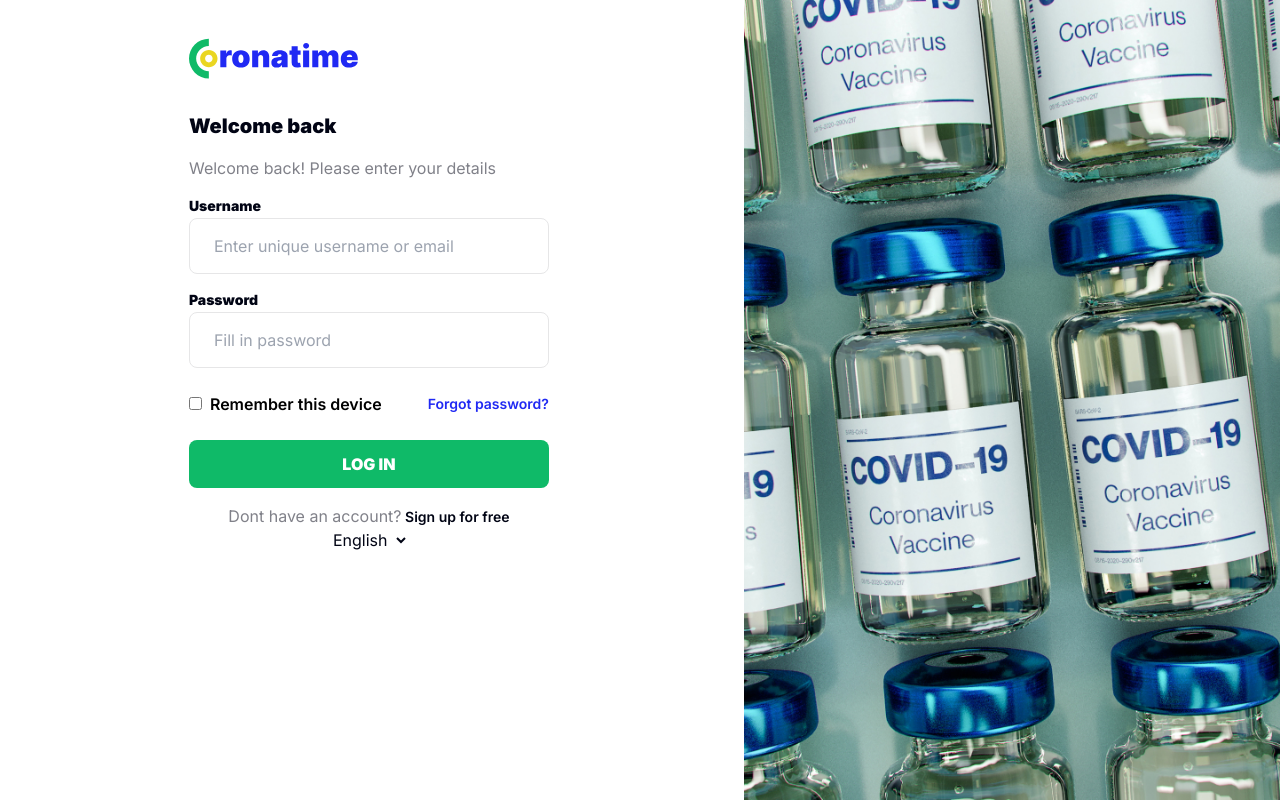
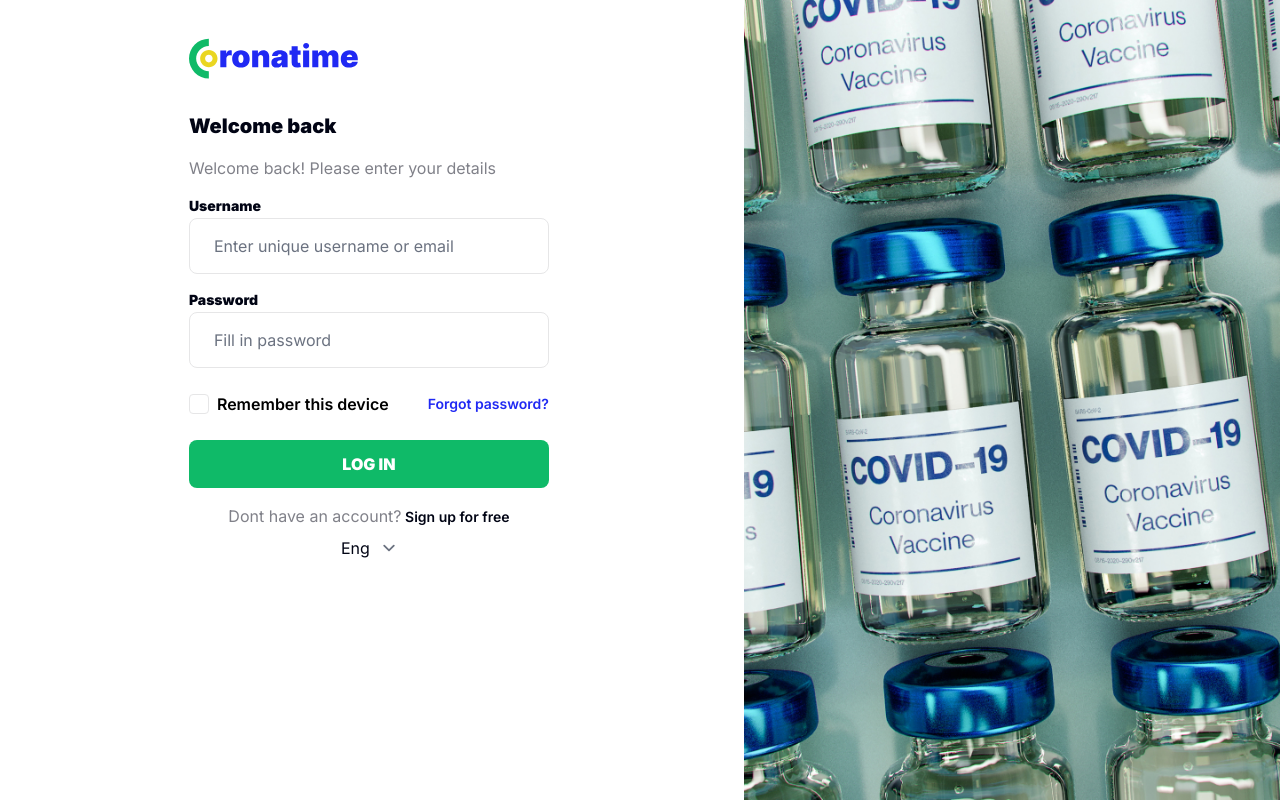
Before and after one commit to Saba-Var/Coronatime, a React (Create React App) app: page / in a window 1280 px wide. Built offline with nearby package versions, Linux system fonts and the light colour scheme.

Commit message:
style: change styling of checkbox

```diff
--- a/package.json
+++ b/package.json
@@ -3,6 +3,7 @@
   "version": "0.1.0",
   "private": true,
   "dependencies": {
+    "@tailwindcss/forms": "^0.5.2",
     "@testing-library/jest-dom": "^5.16.4",
     "@testing-library/react": "^13.2.0",
     "@testing-library/user-event": "^13.5.0",
@@ -10,6 +11,8 @@
     "@types/node": "^16.11.36",
     "@types/react": "^18.0.9",
     "@types/react-dom": "^18.0.4",
+    "@typescript-eslint/eslint-plugin": "^5.26.0",
+    "@typescript-eslint/parser": "^5.26.0",
     "axios": "^0.27.2",
     "eslint-plugin-cypress": "^2.12.1",
     "i18next": "^21.8.3",
--- a/src/components/Remember.tsx
+++ b/src/components/Remember.tsx
@@ -9,7 +9,10 @@ const Remember: React.FC<{
     <label
       className={`flex items-center gap-2 ${props.marginTop} font-semibold`}
     >
-      <input type='checkbox' className='accent-green' />
+      <input
+        type='checkbox'
+        className='w-5 h-5 rounded focus:ring-transparent outline-none border-border-gray text-green'
+      />
       <span>{t('Remember device')}</span>
     </label>
   )
--- a/tailwind.config.js
+++ b/tailwind.config.js
@@ -75,5 +75,5 @@ module.exports = {
       },
     },
   },
-  plugins: [],
+  plugins: [require('@tailwindcss/forms')],
 }
```
Also changed, not shown: .eslintrc.json, 1 other file (tests, documents, lock files or other folders).
